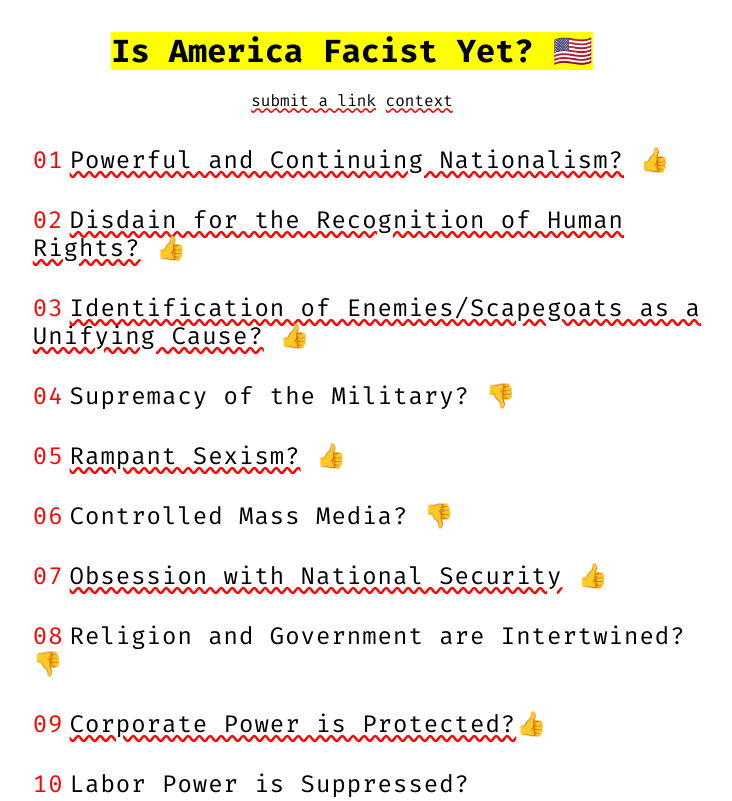
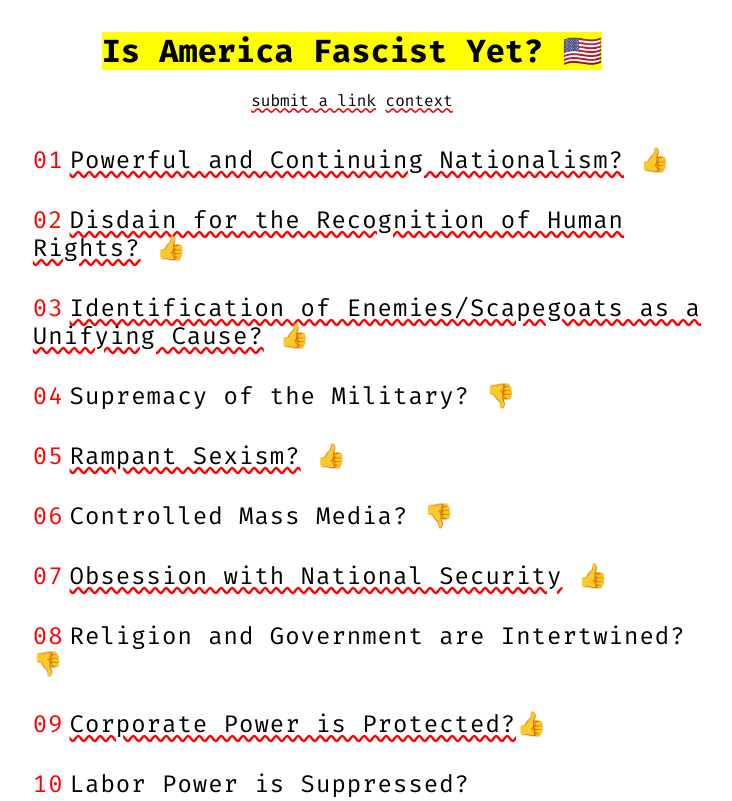
Before and after one commit to aaronoleary/is-america-fascist-yet, a plain HTML site: page index.html in a window 1280 px wide. Shown: the top 801 px of the page, without its empty margins (288-1020 px from the left). Drawn offline with nearby package versions, Linux system fonts and the light colour scheme.

Commit message:
spelling

```diff
--- a/index.html
+++ b/index.html
@@ -13,7 +13,7 @@
     <link href="css/style.css" rel="stylesheet">
   </head>
   <body>
-    <h1><span style="background-color: #FFFF00">Is America Facist Yet? 🇺🇸</span> </h1>
+    <h1><span style="background-color: #FFFF00">Is America Fascist Yet? 🇺🇸</span> </h1>
     <nav class = "links">
       <a href = "#">submit a link</a>
       <a href = "#">context </a>
```
